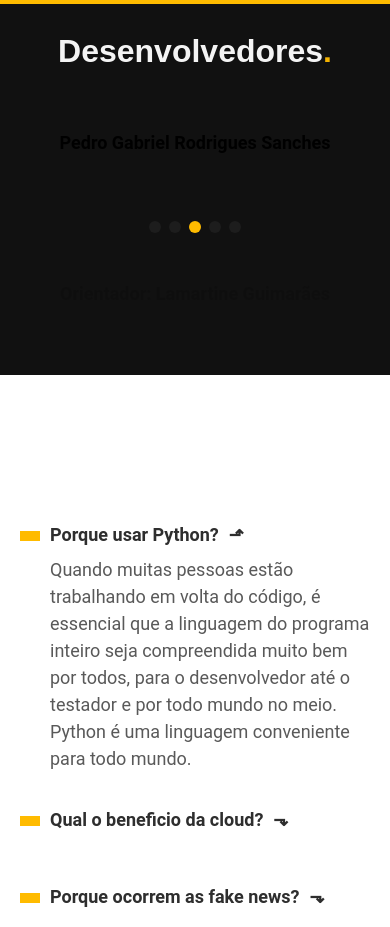
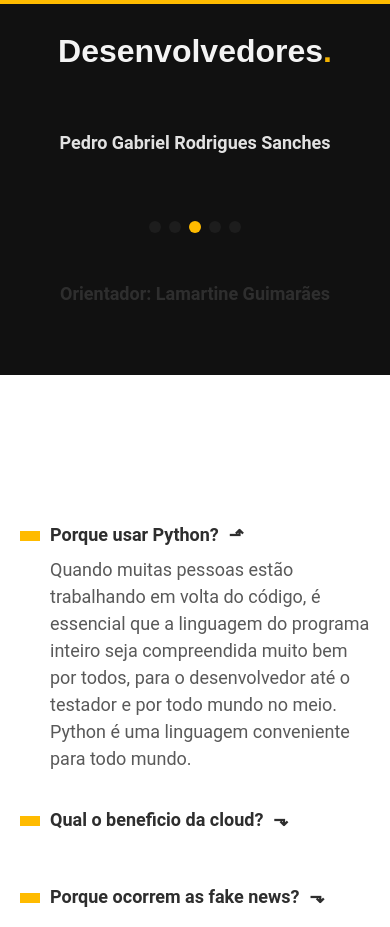
Before and after one commit to rafaoluz/verifato.github.io, a plain HTML site: page index.html in a window 390 px wide. Shown: the part 2540-3467 px from the top of the page. Drawn offline with Linux system fonts and the light colour scheme.

Commit message:
frequentes

```diff
--- a/css/home/desenvolvedores.css
+++ b/css/home/desenvolvedores.css
@@ -46,12 +46,12 @@
     }
     .desenvolvedores-conteudo > p {
         padding-bottom: 50px;
-        color: var(--cor-12);
+        color: var(--cor-2);
         font-weight: bold;
     }
     .desenvolvedores li p {
         margin-top: 60px;
-        color: var(--cor-12);
+        color: var(--cor-2);
         font-weight: bold;
     }
 }
```
